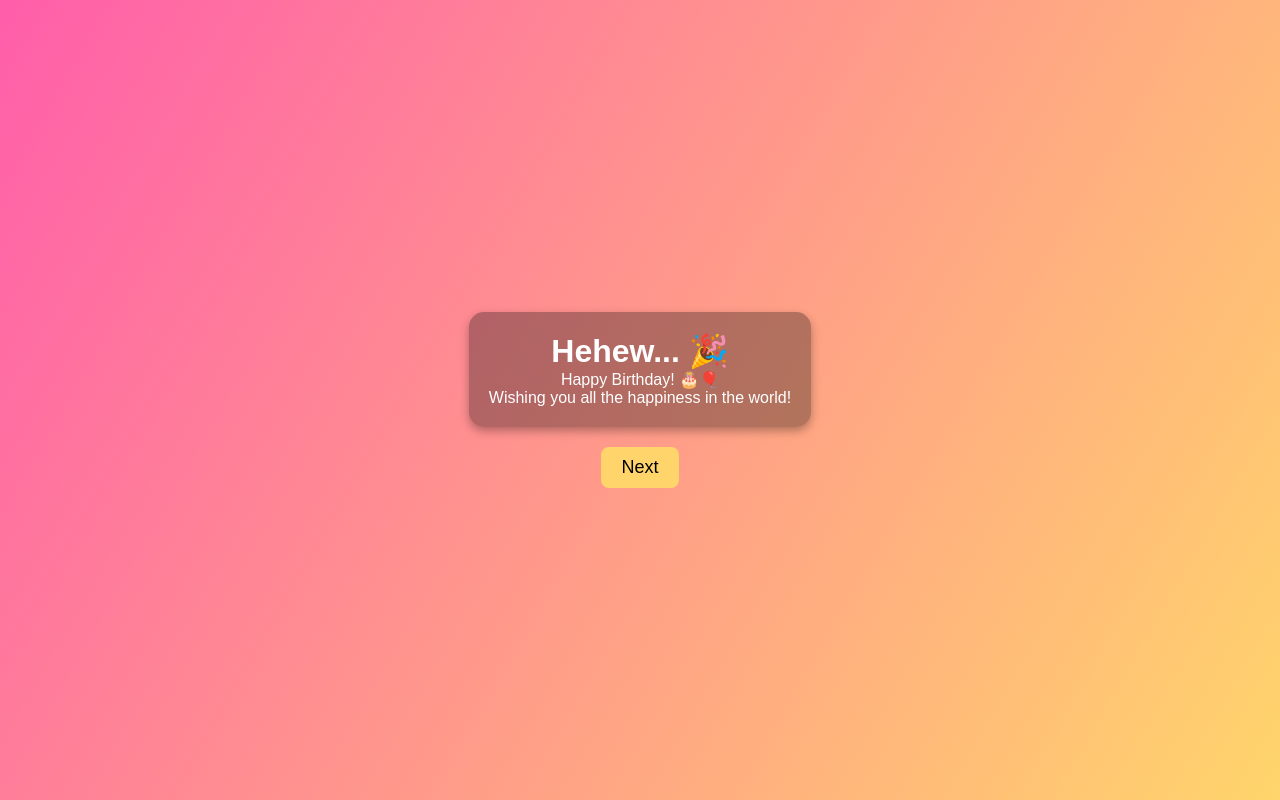
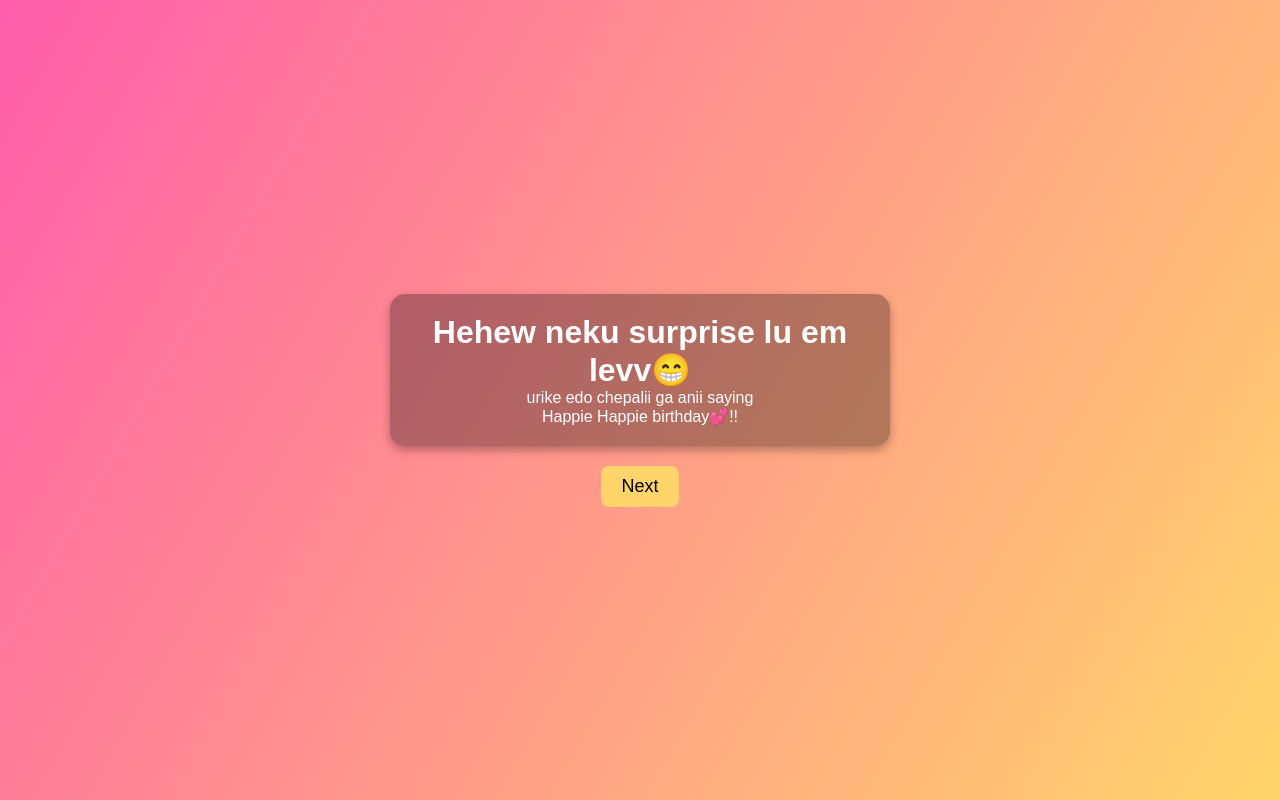
Before and after one commit to Jaswanth-26-hii/birthdayyy, a plain HTML site: page index.html in a window 1280 px wide. Both pictures are taken after a click on the button "Open Surprise". Drawn offline with Linux system fonts and the light colour scheme.

Commit message:
Update index.html

```diff
--- a/index.html
+++ b/index.html
@@ -103,8 +103,8 @@
 <!-- Layer 2 -->
 <div id="layer2" class="layer">
   <div class="card">
-    <h1>Hehew... 🎉</h1>
-    <p>Happy Birthday! 🎂🎈<br>Wishing you all the happiness in the world!</p>
+    <h1>Hehew neku surprise lu em levv😁</h1>
+    <p>urike edo chepalii ga anii saying <br>Happie Happie birthday💕!!</p>
   </div>
   <button onclick="goToLayer3()">Next</button>
 </div>
```
